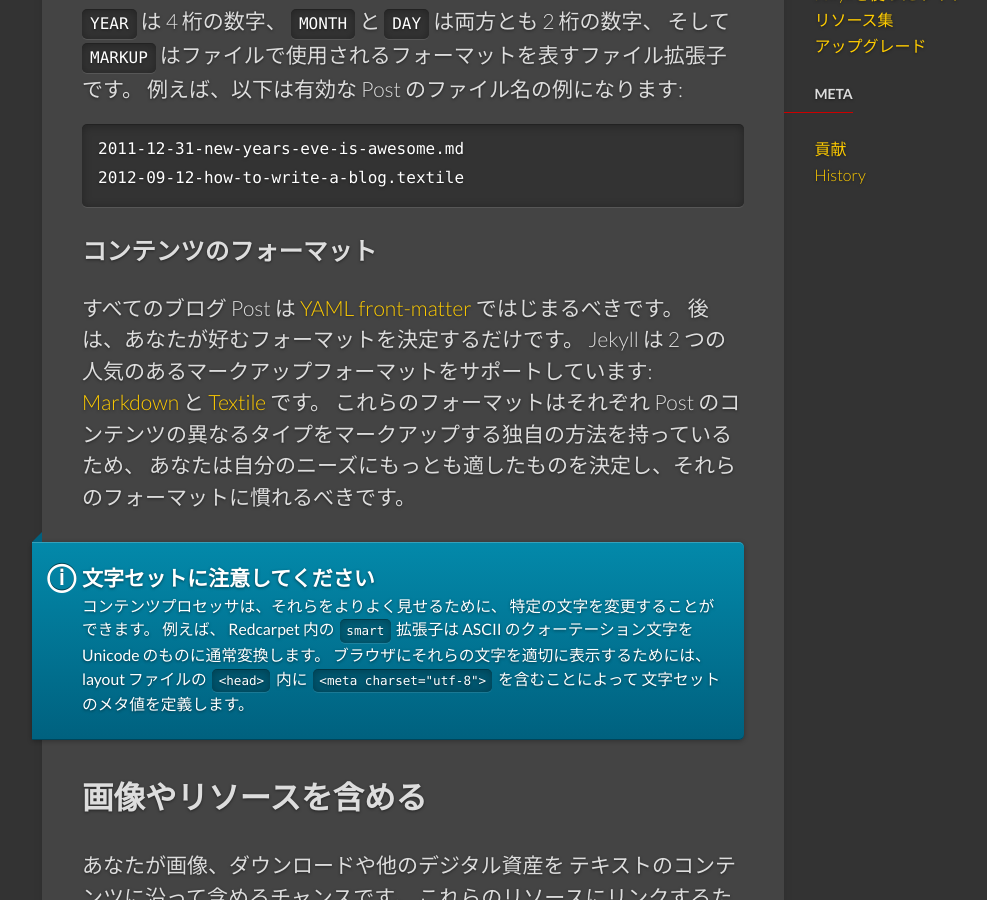
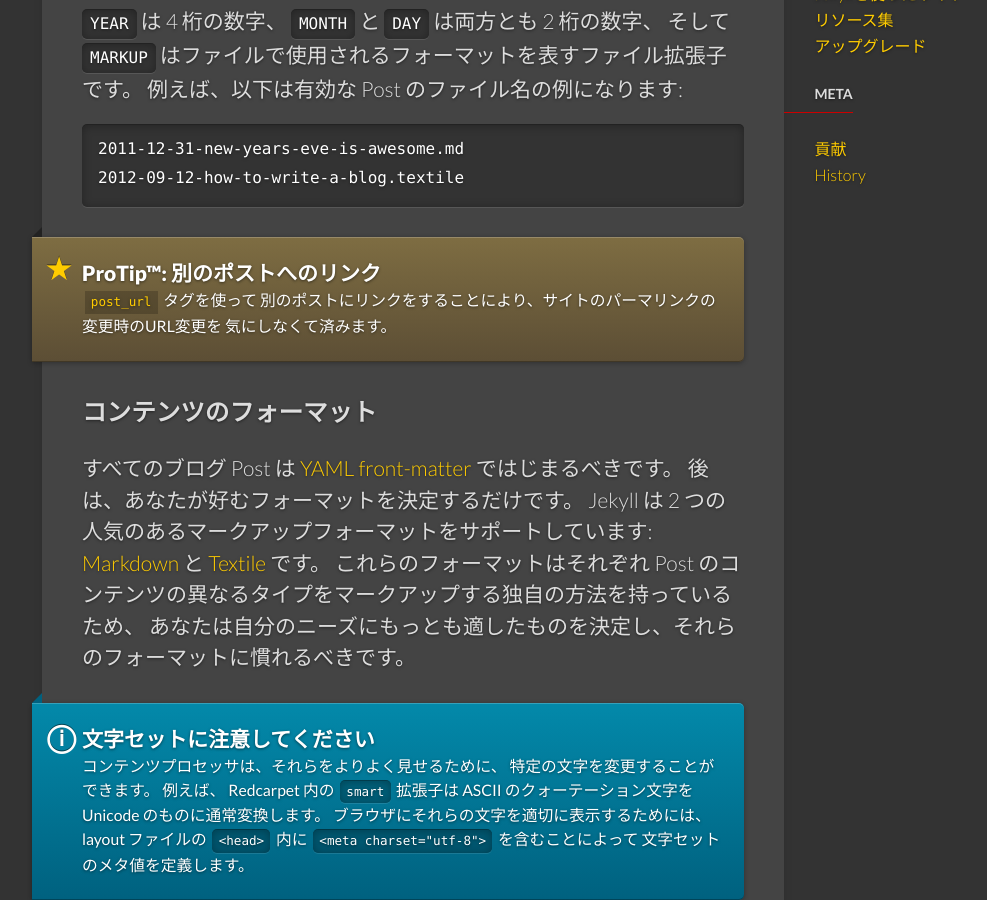
Before and after one commit to jekyllrb-ja/jekyllrb-ja.github.io, a Jekyll site: the page built from _docs/posts.md, in a window 1280 px wide and 900 px high, scrolled down 1168 px. Shown: the whole window, without its empty margins (129-1116 px from the left). Built offline with Jekyll 4.4.1, drawn with Linux system fonts in a browser that asks for light colours; nearby versions of some CDN libraries; comment, search, counter and statistics services are not loaded.

Commit message:
posts.md の本家への追従

```diff
--- a/_docs/posts.md
+++ b/_docs/posts.md
@@ -44,7 +45,7 @@
 `_posts` フォルダはあなたのブログの Post がある場所です。
 これらのファイルは
 [Markdown](http://daringfireball.net/projects/markdown/) や
-[Textile](http://textile.sitemonks.com/) フォーマットのテキストファイルの
+[Textile](http://redcloth.org/textile) フォーマットのテキストファイルの
 どちらでも書くことができ、そしてそれらが
 [YAML front-matter](../frontmatter/) を持っている限り、
 これらのソースフォーマットから静的サイトの一部として HTML ページに変換されます。
@@ -53,7 +54,7 @@
 As explained on the [directory structure](../structure/) page, the `_posts`
 folder is where your blog posts will live. These files can be either
 [Markdown](http://daringfireball.net/projects/markdown/) or
-[Textile](http://textile.sitemonks.com/) formatted text files, and as long as
+[Textile](http://redcloth.org/textile) formatted text files, and as long as
 they have [YAML front-matter](../frontmatter/), they will be converted from their
 source format into an HTML page that is part of your static site.
 -->
@@ -107,6 +108,26 @@
 {% endhighlight %}
 -->
 
+<div class="note">
+  <h5>ProTip™: 別のポストへのリンク</h5>
+  <p>
+    <a href="../templates#post-url"><code>post_url</code></a> タグを使って
+    別のポストにリンクをすることにより、サイトのパーマリンクの変更時のURL変更を
+    気にしなくて済みます。
+  </p>
+</div>
+
+<!--original
+<div class="note">
+  <h5>ProTip™: Link to other posts</h5>
+  <p>
+    Use the <a href="../templates#post-url"><code>post_url</code></a>
+    tag to link to other posts without having to worry about the URL's
+    breaking when the site permalink style changes.
+  </p>
+</div>
+-->
+
 ### コンテンツのフォーマット
 
 <!--original
@@ -117,7 +138,7 @@
 後は、あなたが好むフォーマットを決定するだけです。
 Jekyll は 2 つの人気のあるマークアップフォーマットをサポートしています:
 [Markdown](http://daringfireball.net/projects/markdown/) と
-[Textile](http://textile.sitemonks.com/) です。
+[Textile](http://redcloth.org/textile) です。
 これらのフォーマットはそれぞれ
 Post のコンテンツの異なるタイプをマークアップする独自の方法を持っているため、
 あなたは自分のニーズにもっとも適したものを決定し、それらのフォーマットに慣れるべきです。
@@ -127,7 +148,7 @@
 that, it's simply a matter of deciding which format you prefer. Jekyll supports
 two popular content markup formats:
 [Markdown](http://daringfireball.net/projects/markdown/) and
-[Textile](http://textile.sitemonks.com/). These formats each have their own way
+[Textile](http://redcloth.org/textile). These formats each have their own way
 of marking up different types of content within a post, so you should
 familiarize yourself with these formats and decide which one best suits your
 needs.
```
Also changed, not shown: other parts of _docs/posts.md (+1 -0 lines).
